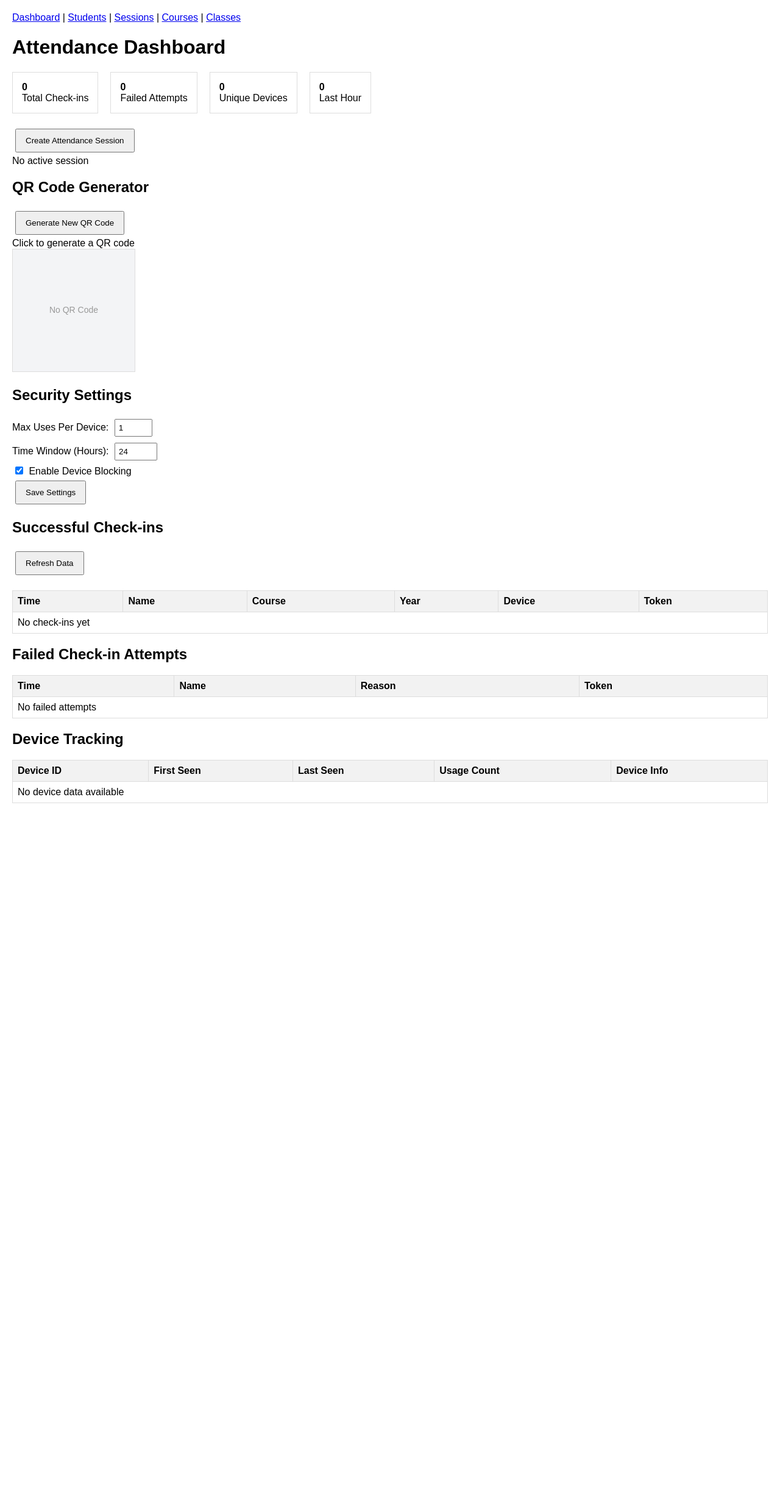
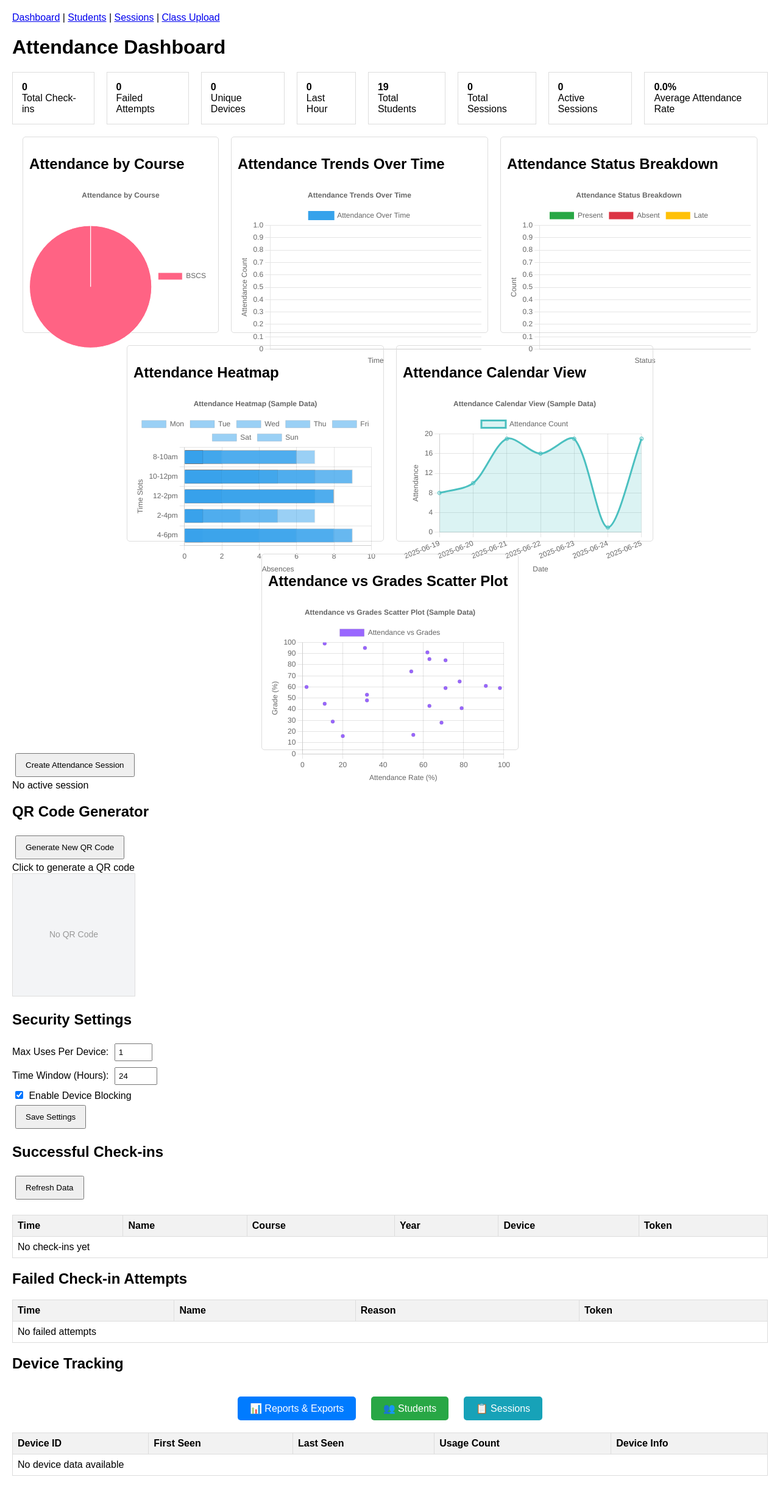
Before and after one commit to Xirnus/offline-attendance-system, a Flask app: page /dashboard in a window 1280 px wide. Shown: the whole page at 61% size. Before the commit the page ends 1317 px from the top, so only its background shows below. Run offline with Flask 3, Linux system fonts and the light colour scheme; data comes from the database, SQL or seed files in the repository; data that the repository does not hold is empty.

Commit message:
Update dashboard.html

```diff
--- a/templates/dashboard.html
+++ b/templates/dashboard.html
@@ -28,8 +28,7 @@
         <a href="/dashboard">Dashboard</a> |
         <a href="/students">Students</a> |
         <a href="/sessions">Sessions</a> |
-        <a href="/reports">Courses</a> |
-        <a href="/class_upload">Classes</a>
+        <a href="/class_upload">Class Upload</a>
     </nav>
 </header>
   <h1>Attendance Dashboard</h1>
@@ -53,8 +52,61 @@
       <strong id="recent-activity">0</strong><br>
       Last Hour
     </div>
+    <div class="stat-box">
+      <strong id="total-students">0</strong><br>
+      Total Students
+    </div>
+    <div class="stat-box">
+      <strong id="total-sessions">0</strong><br>
+      Total Sessions
+    </div>
+    <div class="stat-box">
+      <strong id="active-sessions">0</strong><br>
+      Active Sessions
+    </div>
+    <div class="stat-box">
+      <strong id="avg-attendance-rate">0%</strong><br>
+      Average Attendance Rate
+    </div>
   </div>
+   <!-- Combined Attendance Charts Container -->
+  <div id="combinedChartsContainer" style="display: flex; flex-wrap: wrap; gap: 20px; justify-content: center; margin-top: 20px;">
+    <!-- Attendance Pie Chart -->
+    <div id="attendancePieChartContainer" style="flex: 1 1 300px; max-width: 300px; height: 300px; border: 1px solid #ddd; padding: 10px; border-radius: 5px;">
+      <h2>Attendance by Course</h2>
+      <canvas id="attendancePieChart" style="width: 100%; height: 100%;"></canvas>
+    </div>
 
+    <!-- Attendance Trends Line Graph -->
+    <div id="attendanceTrendsContainer" style="flex: 1 1 400px; max-width: 400px; height: 300px; border: 1px solid #ddd; padding: 10px; border-radius: 5px;">
+      <h2>Attendance Trends Over Time</h2>
+      <canvas id="attendanceTrendsChart" style="width: 100%; height: 100%;"></canvas>
+    </div>
+
+    <!-- Attendance Status Stacked Bar Chart -->
+    <div id="attendanceStatusContainer" style="flex: 1 1 400px; max-width: 400px; height: 300px; border: 1px solid #ddd; padding: 10px; border-radius: 5px;">
+      <h2>Attendance Status Breakdown</h2>
+      <canvas id="attendanceStatusChart" style="width: 100%; height: 100%;"></canvas>
+    </div>
+
+    <!-- Heatmap -->
+    <div id="heatmapContainer" style="flex: 1 1 400px; max-width: 400px; height: 300px; border: 1px solid #ddd; padding: 10px; border-radius: 5px;">
+      <h2>Attendance Heatmap</h2>
+      <canvas id="attendanceHeatmap" style="width: 100%; height: 100%;"></canvas>
+    </div>
+
+    <!-- Calendar View / Time Series Plot -->
+    <div id="calendarViewContainer" style="flex: 1 1 400px; max-width: 400px; height: 300px; border: 1px solid #ddd; padding: 10px; border-radius: 5px;">
+      <h2>Attendance Calendar View</h2>
+      <canvas id="attendanceCalendarView" style="width: 100%; height: 100%;"></canvas>
+    </div>
+
+    <!-- Scatter Plot -->
+    <div id="scatterPlotContainer" style="flex: 1 1 400px; max-width: 400px; height: 300px; border: 1px solid #ddd; padding: 10px; border-radius: 5px;">
+      <h2>Attendance vs Grades Scatter Plot</h2>
+      <canvas id="attendanceScatterPlot" style="width: 100%; height: 100%;"></canvas>
+    </div>
+  </div>
 
   <div class="session-control">
       <button id="create-session-btn" class="btn btn-primary" style="display: inline-block;">Create Attendance Session</button>
@@ -141,6 +193,19 @@
           <td colspan="5">No device data available</td>
         </tr>
       </tbody>
-    </table>  </div>
+  </div>
+
+
+
+  <!-- Navigation Buttons Below Charts -->
+  <div style="margin: 40px 0 20px 0; text-align: center;">
+    <a href="/reports" style="display: inline-block; padding: 10px 20px; background-color: #007bff; color: white; text-decoration: none; border-radius: 5px; margin: 0 10px;">📊 Reports & Exports</a>
+    <a href="/students" style="display: inline-block; padding: 10px 20px; background-color: #28a745; color: white; text-decoration: none; border-radius: 5px; margin: 0 10px;">👥 Students</a>
+    <a href="/sessions" style="display: inline-block; padding: 10px 20px; background-color: #17a2b8; color: white; text-decoration: none; border-radius: 5px; margin: 0 10px;">📋 Sessions</a>
+  </div>
+
+  <script src="https://cdn.jsdelivr.net/npm/chart.js"></script>
+
+
 </body>
 </html>
```
